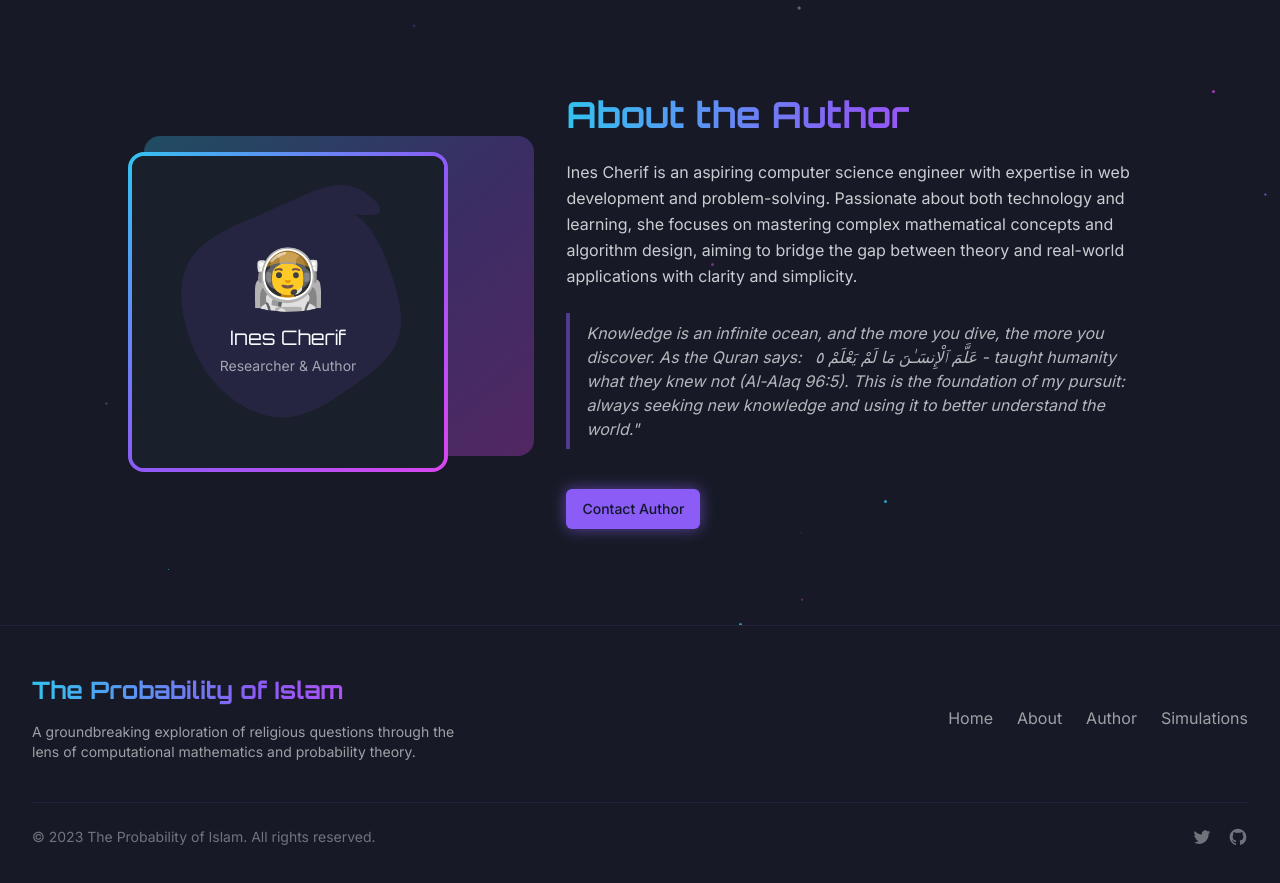
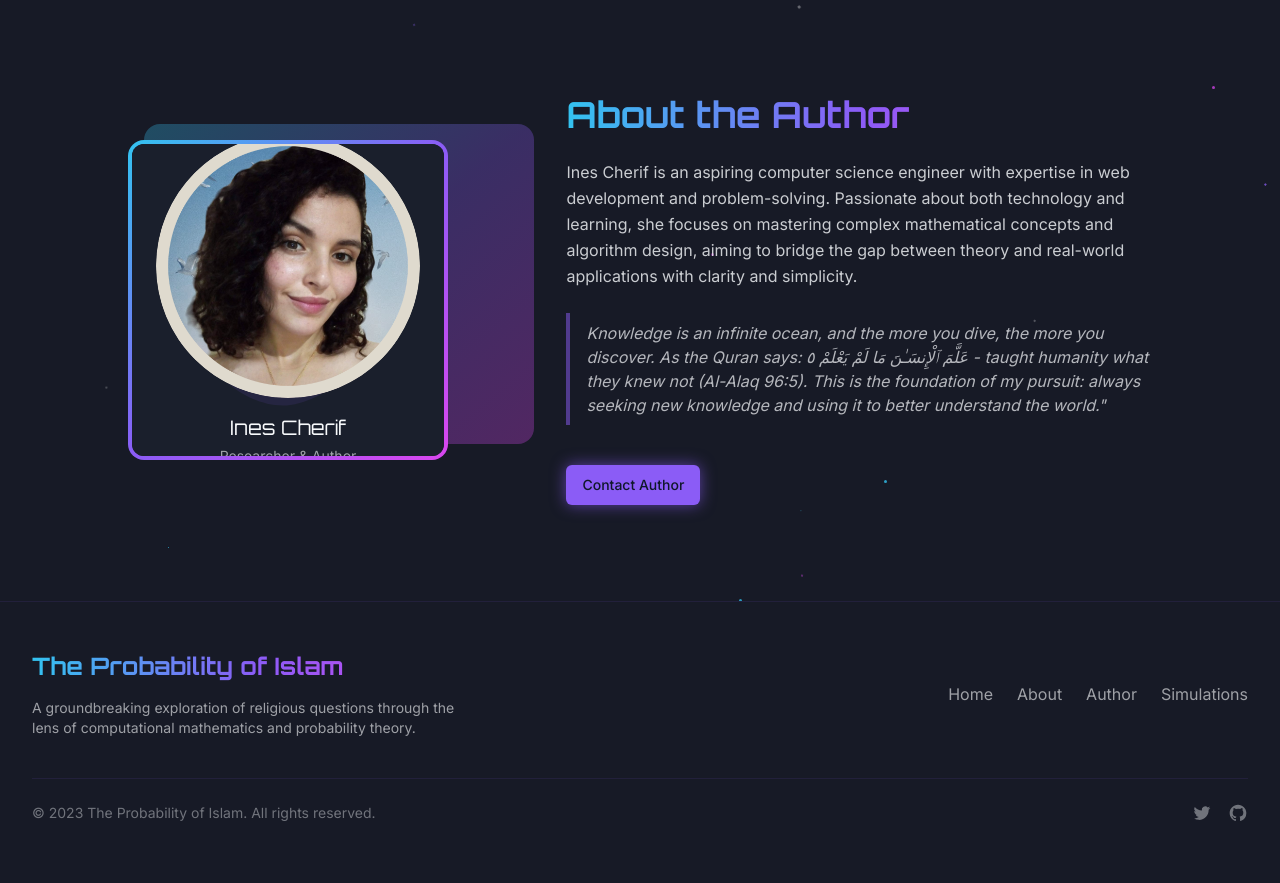
Before and after one commit to inesCherif/cosmic-authorship, a React (Vite) app: page / in a window 1280 px wide. Shown: the part 1740-2623 px from the top of the page. Built offline with nearby package versions, Linux system fonts and the light colour scheme.

Commit message:
Replace author image
Replaces the placeholder author image with a new image.

```diff
--- a/src/components/AuthorSection.tsx
+++ b/src/components/AuthorSection.tsx
@@ -1,6 +1,8 @@
+
 import React from 'react';
 import { Button } from '@/components/ui/button';
 import ParticleEffect from './ParticleEffect';
+
 const AuthorSection: React.FC = () => {
   return <section id="author" className="py-24 relative">
       <ParticleEffect />
@@ -12,14 +14,17 @@ const AuthorSection: React.FC = () => {
               <div className="relative">
                 <div className="w-64 h-64 md:w-80 md:h-80 bg-gradient-to-br from-cosmic-blue via-cosmic-purple to-cosmic-pink rounded-2xl p-1">
                   <div className="w-full h-full bg-cosmic-deep flex items-center justify-center rounded-xl overflow-hidden">
-                    {/* Placeholder for author image - replace with actual image */}
                     <div className="w-full h-full bg-cosmic-deep flex items-center justify-center relative overflow-hidden">
                       <svg viewBox="0 0 200 200" xmlns="http://www.w3.org/2000/svg" className="absolute w-full h-full text-cosmic-purple/10">
                         <path fill="currentColor" d="M42.7,-62.9C53.8,-55.9,60.3,-41.3,65.6,-26.2C70.9,-11.1,75.1,4.6,70.6,17.2C66.2,29.8,53.1,39.4,40,48.6C26.9,57.8,13.4,66.6,-0.7,67.6C-14.8,68.5,-29.6,61.6,-40.8,51.5C-52,41.4,-59.6,28.2,-64.3,13.2C-69,
                         -1.8,-70.7,-18.6,-64.2,-31C-57.7,-43.4,-42.9,-51.5,-29.5,-57.3C-16.1,-63,-8,-66.6,3.6,-71.9C15.3,-77.3,30.5,-84.6,42.7,-79.9C54.8,-75.2,72.5,-58.3,42.7,-62.9Z" transform="translate(100 100)" />
                       </svg>
                       <div className="relative z-10 text-center p-6">
-                        <span className="text-6xl">👩‍🚀</span>
+                        <img
+                          src="/lovable-uploads/d24e50ae-bac2-458d-a20c-a84014b1a46e.png"
+                          alt="Ines Cherif"
+                          className="w-full h-auto rounded-full"
+                        />
                         <h3 className="font-display text-xl mt-4">Ines Cherif</h3>
                         <p className="text-sm text-foreground/60 mt-1">Researcher & Author</p>
                       </div>
@@ -40,7 +45,7 @@ const AuthorSection: React.FC = () => {
 
               <p className="text-foreground/80 leading-relaxed">Ines Cherif is an aspiring computer science engineer with expertise in web development and problem-solving. Passionate about both technology and learning, she focuses on mastering complex mathematical concepts and algorithm design, aiming to bridge the gap between theory and real-world applications with clarity and simplicity.</p>
 
-              <div className="border-l-4 border-cosmic-purple/50 pl-4 py-2 italic text-foreground/70">Knowledge is an infinite ocean, and the more you dive, the more you discover. As the Quran says:   عَلَّمَ ٱلْإِنسَـٰنَ مَا لَمْ يَعْلَمْ ٥ - taught humanity what they knew not (Al-Alaq 96:5). This is the foundation of my pursuit: always seeking new knowledge and using it to better understand the world."</div>
+              <div className="border-l-4 border-cosmic-purple/50 pl-4 py-2 italic text-foreground/70">Knowledge is an infinite ocean, and the more you dive, the more you discover. As the Quran says:   عَلَّمَ ٱلْإِنسَـٰنَ مَا لَمْ يَعْلَمْ ٥ - taught humanity what they knew not (Al-Alaq 96:5). This is the foundation of my pursuit: always seeking new knowledge and using it to better understand the world."</div>
 
               <div className="pt-4">
                 <Button className="button-glow bg-cosmic-purple hover:bg-cosmic-purple/90">
```
Also changed, not shown: public/lovable-uploads/d24e50ae-bac2-458d-a20c-a84014b1a46e.png (added).
